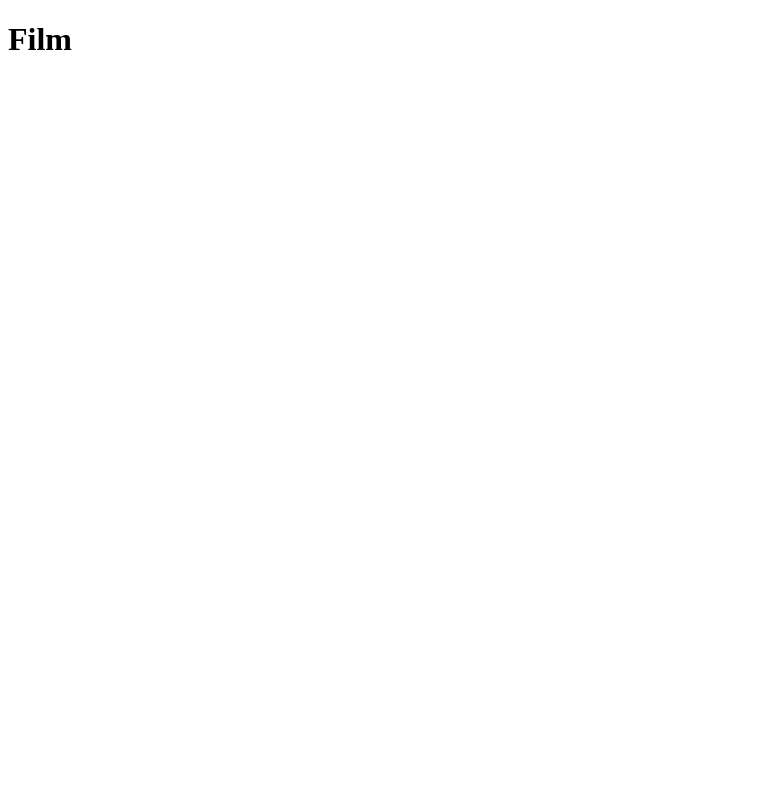
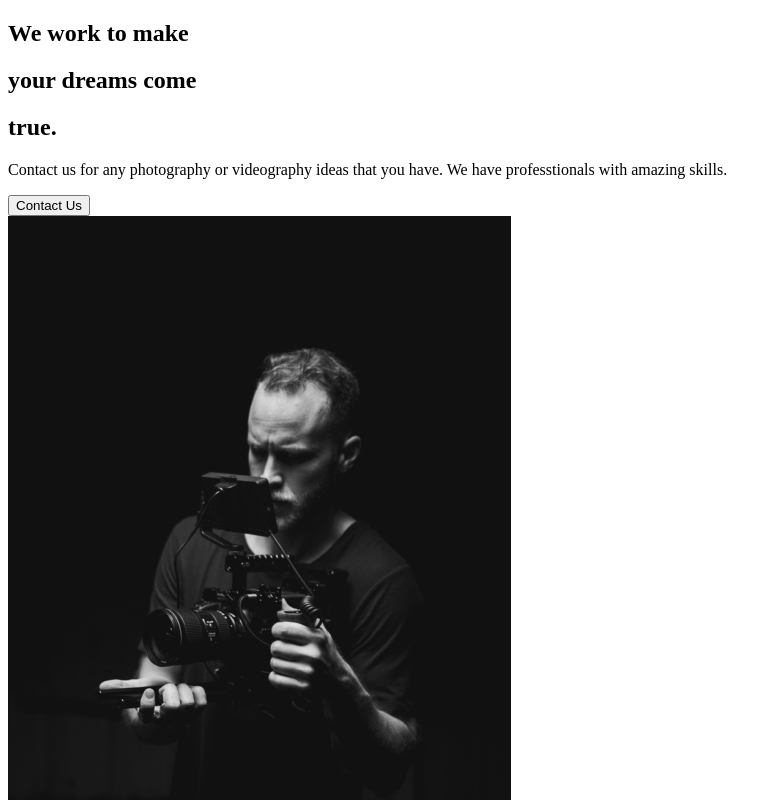
Before and after one commit to M-Rb3/capture, a React (Create React App) app: page / in a window 1280 px wide. Shown: the top 800 px of the page, without its empty margins (0-782 px from the left). Built offline with nearby package versions, Linux system fonts and the light colour scheme.

Commit message:
AboutSection

```diff
--- a/src/App.js
+++ b/src/App.js
@@ -1,7 +1,10 @@
+import React from "react";
+// Import Pages
+import AboutUs from "./pages/AboutUs";
 function App() {
   return (
     <div className="App">
-      <h1>Film</h1>
+      <AboutUs />
     </div>
   );
 }
--- /dev/null
+++ b/src/components/AboutSection.js
@@ -0,0 +1,31 @@
+import React from "react";
+import home1 from "../img/home1.png";
+const AboutSection = () => {
+  return (
+    <div>
+      <div className="description">
+        <div className="title">
+          <div className="hide">
+            <h2>We work to make</h2>
+          </div>
+          <div className="hide">
+            <h2>
+              your <span>dreams</span> come
+            </h2>
+          </div>
+          <div className="hide">
+            <h2>true.</h2>
+          </div>
+        </div>
+        <p>
+          Contact us for any photography or videography ideas that you have. We
+          have professtionals with amazing skills.
+        </p>
+        <button>Contact Us</button>
+      </div>
+      <img src={home1} alt="guy with camera" />
+    </div>
+  );
+};
+
+export default AboutSection;
--- /dev/null
+++ b/src/pages/AboutUs.js
@@ -0,0 +1,13 @@
+import React from "react";
+//Page Components
+import AboutSection from "../components/AboutSection";
+
+const AboutUs = () => {
+  return (
+    <div>
+      <AboutSection />
+    </div>
+  );
+};
+
+export default AboutUs;
```
